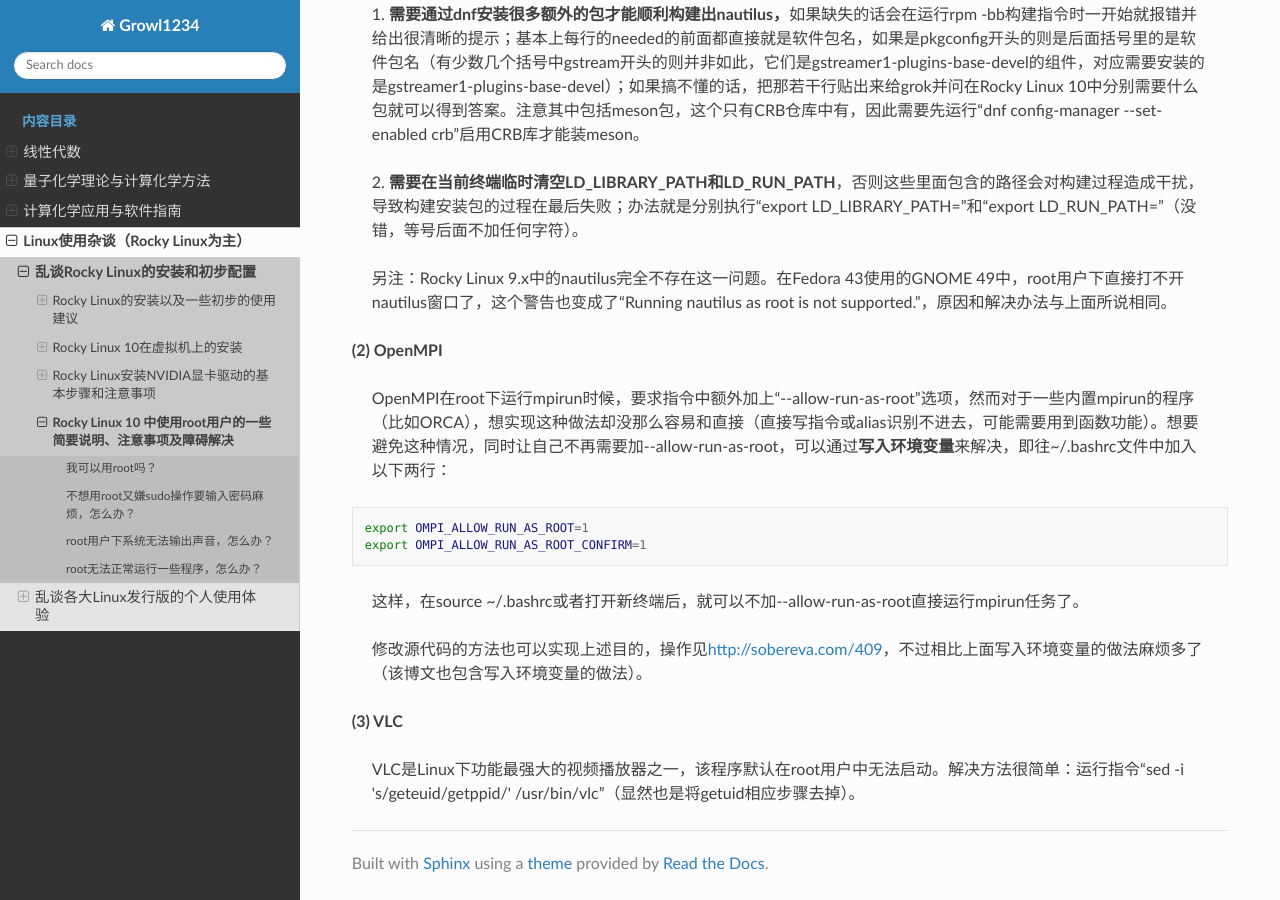
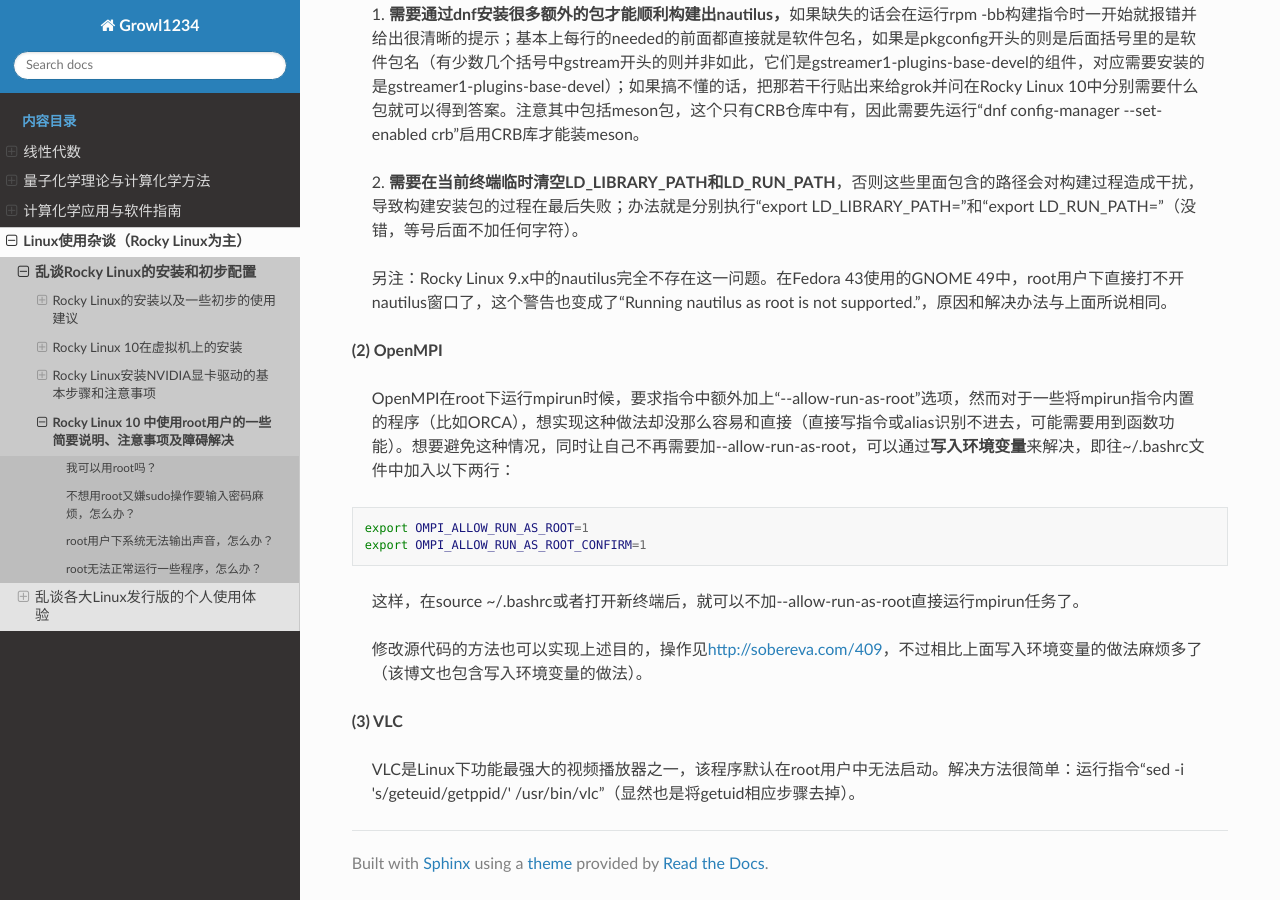
Before and after one commit to Growl1234/RTDProject, a Sphinx documentation site: the page built from source/linux/rocky/root.md, in a window 1280 px wide and 900 px high, scrolled down 1785 px. Built offline with Sphinx 7.4.7 and the Read the Docs theme 3.1.0, drawn with Linux system fonts in a browser that asks for light colours.

Commit message:
Update root.md

````diff
--- a/source/linux/rocky/root.md
+++ b/source/linux/rocky/root.md
@@ -64,7 +64,7 @@
 **(2) OpenMPI**
 
 <p style="margin-left: 20px; margin-right: 20px;">
-OpenMPI在root下运行mpirun时候，要求指令中额外加上“--allow-run-as-root”选项，然而对于一些内置mpirun的程序（比如ORCA），想实现这种做法却没那么容易和直接（直接写指令或alias识别不进去，可能需要用到函数功能）。想要避免这种情况，同时让自己不再需要加--allow-run-as-root，可以通过<strong>写入环境变量</strong>来解决，即往~/.bashrc文件中加入以下两行：
+OpenMPI在root下运行mpirun时候，要求指令中额外加上“--allow-run-as-root”选项，然而对于一些将mpirun指令内置的程序（比如ORCA），想实现这种做法却没那么容易和直接（直接写指令或alias识别不进去，可能需要用到函数功能）。想要避免这种情况，同时让自己不再需要加--allow-run-as-root，可以通过<strong>写入环境变量</strong>来解决，即往~/.bashrc文件中加入以下两行：
 </p>
 
 ```bash
````
